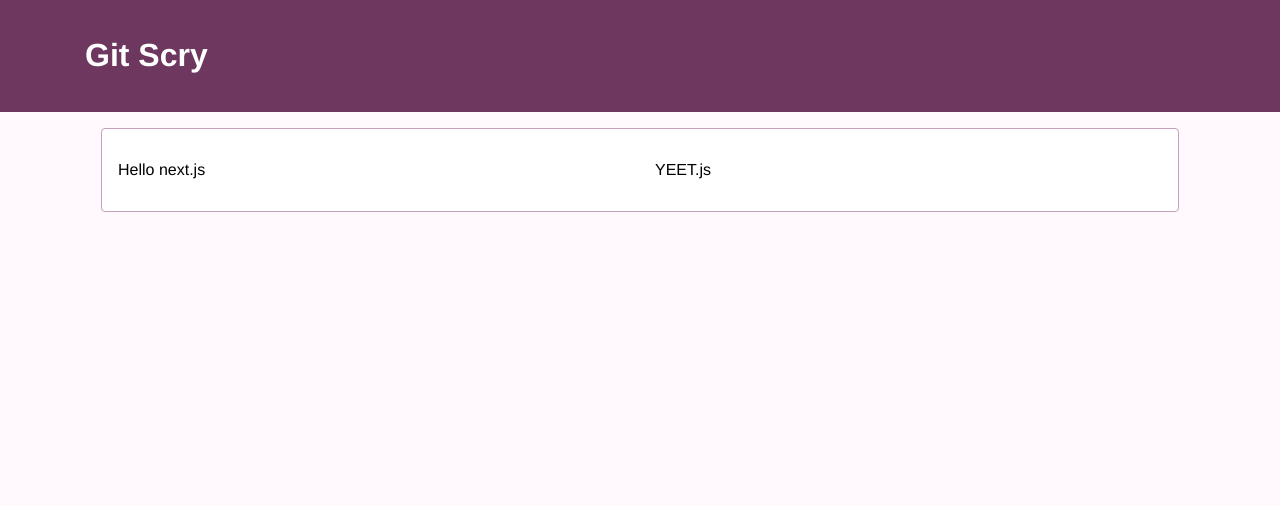
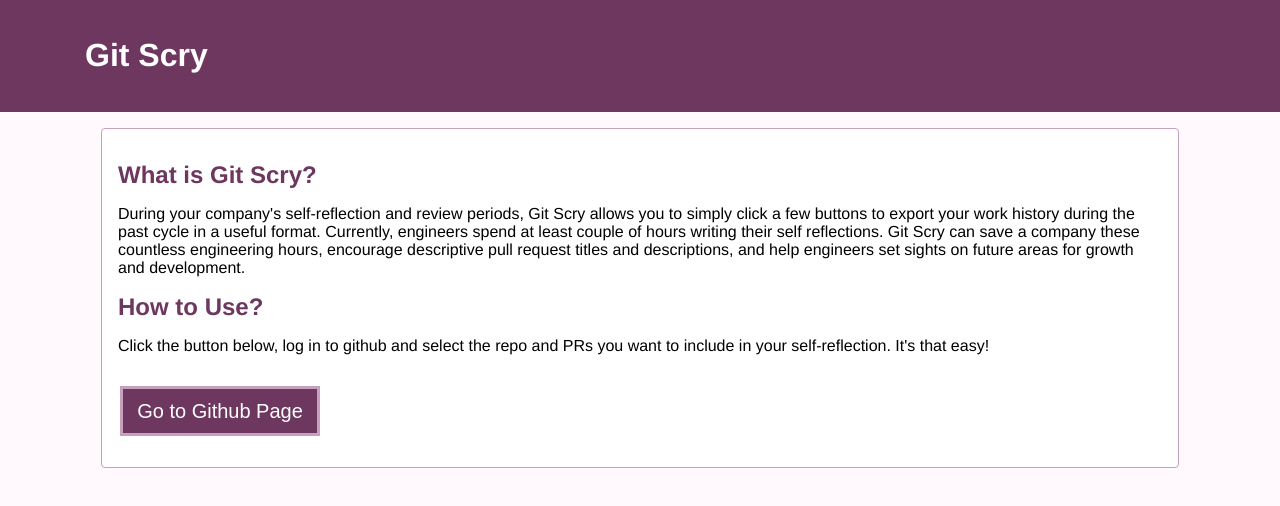
Before and after one commit to jpanopio/git-scry-ui, a Next.js app: page / in a window 1280 px wide. Shown: the top 506 px of the page. Built offline with nearby package versions, Linux system fonts and the light colour scheme.

Commit message:
git scry log in page

```diff
--- a/pages/index.js
+++ b/pages/index.js
@@ -1,15 +1,29 @@
 import React from 'react';
+import Link from 'next/link'
+import {
+  COLOR_CARD_BACKGROUND,
+  COLOR_CARD_BORDER,
+  COLOR_PRIMARY,
+  COLOR_FONT_PRIMARY,
+  COLOR_MAIN_BACKGROUND
+} from '../constants/colors';
+
 import {
   ScreenClassProvider,
   Container,
   Row,
   Col,
 } from 'react-grid-system';
+
 import styled from 'styled-components';
-import { COLOR_MAIN_BACKGROUND } from '../constants/colors';
 import Header from '../components/Header';
 import App from '../components/App';
 import Card from '../components/Card';
+
+const StyledTitle = styled.h1`
+  font-size: 1.5rem;
+  color: ${COLOR_PRIMARY};
+`;
 
 const Index = () => (
   <App>
@@ -17,12 +31,32 @@
       <Card>
         <Row>
           <Col>
-            <p>Hello next.js</p>
-          </Col>
-          <Col>
-            <p>YEET.js</p>
+            <StyledTitle>What is Git Scry?</StyledTitle>
+            <p>During your company's self-reflection and review periods,
+            Git Scry allows you to simply click a few buttons to export
+            your work history during the past cycle in a useful format.
+            Currently, engineers spend at least couple of hours writing their
+            self reflections. Git Scry can save a company these countless
+            engineering hours, encourage descriptive pull request titles and descriptions,
+            and help engineers set sights on future areas for growth and development.</p>
+            <StyledTitle>How to Use?</StyledTitle>
+            <p>Click the button below, log in to github and select the repo and PRs you want to
+            include in your self-reflection. It's that easy!</p>
           </Col>
         </Row>
+        <a href="https://github.com/login">
+          <button style={{ fontSize: 20, color: COLOR_FONT_PRIMARY}}>Go to Github Page</button>
+        </a>
+        <style global jsx>{`
+          button {
+            height:50px;
+            width: 200px;
+            background: white;
+            margin: 15px 2px;
+            border: 3px solid ${COLOR_CARD_BORDER};
+            background-color: ${COLOR_PRIMARY};
+          }
+        `}</style>
       </Card>
     </Container>
   </App>
```
